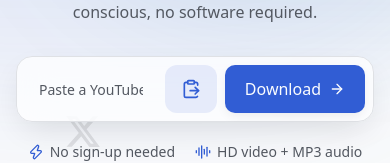
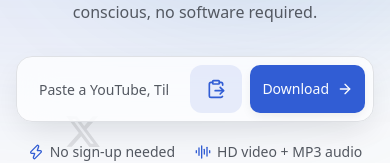
Before and after one commit to baby-ghost1/FreeDownload, a Next.js app in the folder frontend/: page / in a window 390 px wide. Shown: the part 212-375 px from the top of the page. Built offline with nearby package versions, Linux system fonts and the light colour scheme; no server answers.

Commit message:
landing hero: slimmer Download button on mobile, unchanged on desktop

```diff
--- a/frontend/app/page.tsx
+++ b/frontend/app/page.tsx
@@ -297,7 +297,7 @@ export default function HomePage() {
                     type="submit"
                     size="lg"
                     loading={going}
-                    className="btn-shine h-12 shrink-0 px-5 shadow-2"
+                    className="btn-shine h-12 shrink-0 px-3 text-sm shadow-2 sm:px-5 sm:text-base"
                     data-testid="hero-go"
                   >
                     {!going && (
```
